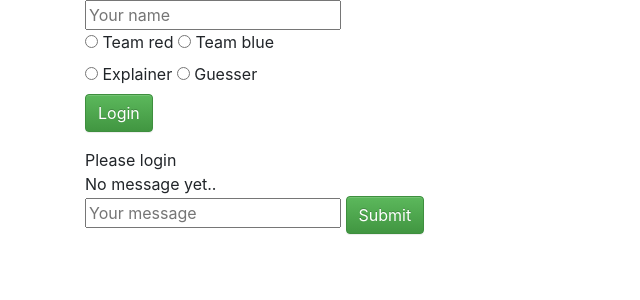
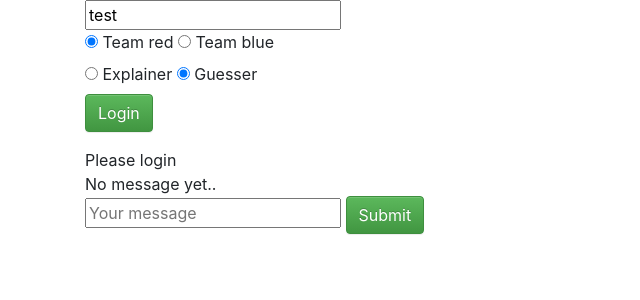
Before and after one commit to dieret/codenames, a Flask app: page / in a window 1280 px wide. Shown: the top 300 px of the page, without its empty margins (0-640 px from the left). Run offline with Flask 2, Linux system fonts and the light colour scheme; some libraries are stand-ins or nearby versions.

Commit message:
Add default values to make testing easier

```diff
--- a/main.py
+++ b/main.py
@@ -189,8 +189,11 @@ def update_chat_messages():
 @socketio.on("tile_clicked")
 def handle_tile_clicked_event(json):
     app.logger.info("Tile clicked: " + str(json))
-    playground.fields[json["index"]].clicked_by = json["user"]
-    write_chat_message("system", f"User {json['user']} has clicked on field with index {json['index']}")
+    user = users[json["user"]]
+    field = playground.fields[json["index"]]
+    field.clicked_by = user.name
+    tile = playground.fields[json["index"]]
+    write_chat_message("system", f"User {user.name} (team {user.team}) has clicked on field '{field.content}'.")
     ask_all_sessions_to_request_playground_update()
 
 
--- a/templates/session.html
+++ b/templates/session.html
@@ -128,10 +128,10 @@
 <div class="container login">
   <form action="" method="POST" id="login">
     <div class="form-group">
-      <input type="text" class="user" class="form-control" placeholder="Your name"/>
+      <input type="text" class="user" class="form-control" placeholder="Your name" value="test"/>
 
       <fieldset>
-        <input type="radio" id="radio_team_red" name="radio_team" value="red">
+        <input type="radio" id="radio_team_red" name="radio_team" value="red" checked="checked">
         <label for="radio_team_red"> Team red</label>
         <input type="radio" id="radio_team_blue" name="radio_team" value="blue">
         <label for="radio_team_blue"> Team blue</label>
@@ -140,7 +140,7 @@
       <fieldset>
         <input type="radio" id="radio_role_explainer" name="radio_role" value="explainer">
         <label for="radio_role_explainer"> Explainer</label>
-        <input type="radio" id="radio_role_guesser" name="radio_role" value="guesser">
+        <input type="radio" id="radio_role_guesser" name="radio_role" value="guesser" checked="checked">
         <label for="radio_role_guesser"> Guesser</label>
       </fieldset>
 
```
